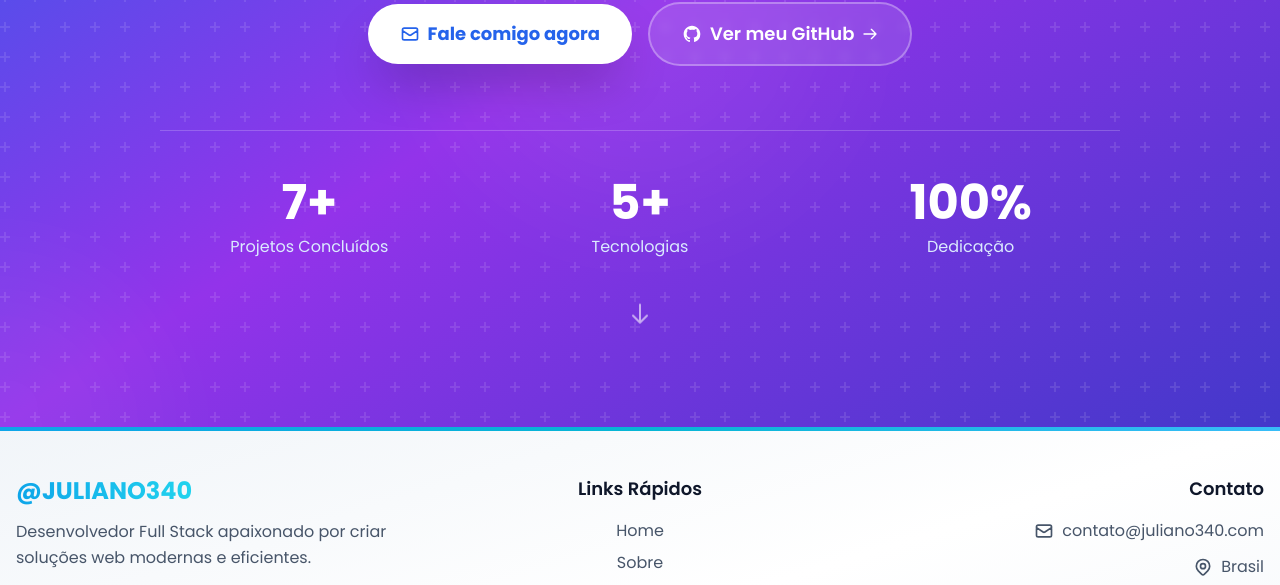
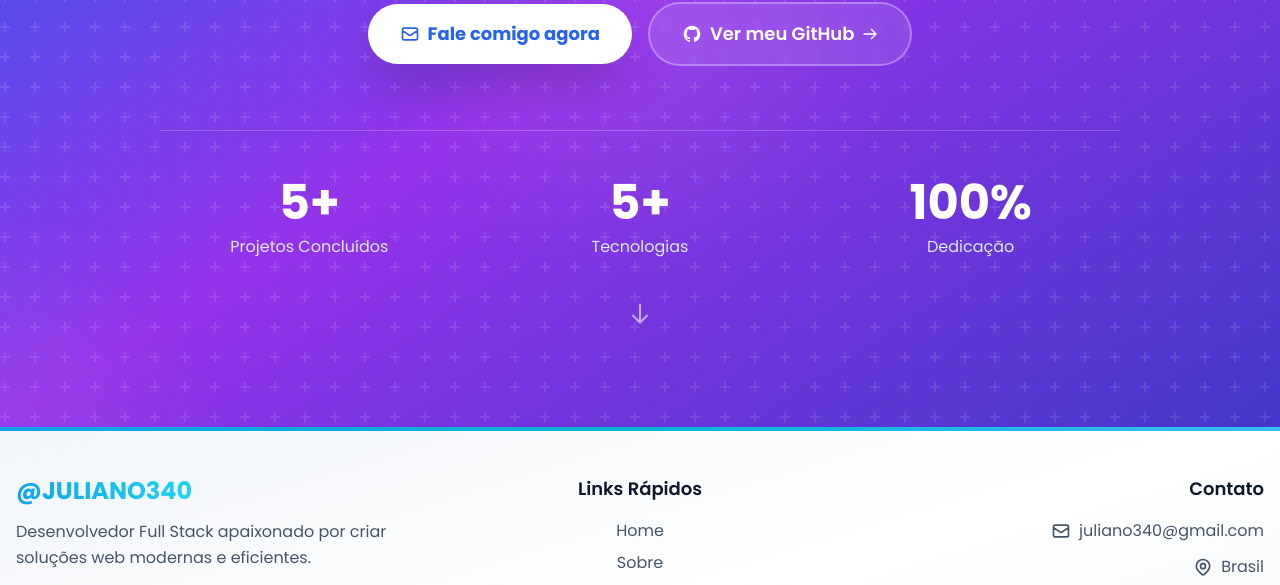
Before and after one commit to juliano340/site-vercel, a Next.js app: page /home in a window 1280 px wide. Shown: the part 5079-5664 px from the top of the page. Built offline with nearby package versions, Linux system fonts and the light colour scheme.

Commit message:
feat: ajusta email de contato

```diff
--- a/src/pages/components/CtaSection.js
+++ b/src/pages/components/CtaSection.js
@@ -5,7 +5,7 @@ const CtaSection = () => {
   return (
     <div className="relative bg-gradient-to-br from-blue-600 via-purple-600 to-indigo-700 text-white py-24 overflow-hidden">
       {/* Animated Background Elements */}
-        <div className="absolute inset-0 overflow-hidden">
+      <div className="absolute inset-0 overflow-hidden">
         <div className="absolute -top-40 -right-40 w-80 h-80 bg-white/10 rounded-full blur-3xl animate-pulse-opacity"></div>
         <div className="absolute -bottom-40 -left-40 w-80 h-80 bg-white/10 rounded-full blur-3xl animate-pulse-opacity animation-delay-2000"></div>
         <div className="absolute top-1/2 left-1/2 transform -translate-x-1/2 -translate-y-1/2 w-96 h-96 bg-white/5 rounded-full blur-3xl"></div>
@@ -75,7 +75,7 @@ const CtaSection = () => {
         <div className="mt-16 pt-12 border-t border-white/20">
           <div className="grid grid-cols-1 md:grid-cols-3 gap-8">
             <div className="group">
-              <div className="text-4xl md:text-5xl font-bold mb-2 group-hover:scale-110 transition-transform">7+</div>
+              <div className="text-4xl md:text-5xl font-bold mb-2 group-hover:scale-110 transition-transform">5+</div>
               <div className="text-blue-100">Projetos Concluídos</div>
             </div>
             <div className="group">
--- a/src/pages/components/Footer.js
+++ b/src/pages/components/Footer.js
@@ -98,13 +98,13 @@ const Footer = () => {
             <h4 className="mb-4 text-lg font-semibold text-slate-900 dark:text-white">Contato</h4>
             <div className="space-y-3 text-slate-600 dark:text-gray-400">
               <a
-                href={`mailto:${['contato', 'juliano340.com'].join('@')}`}
+                href={`mailto:${['juliano340', 'gmail.com'].join('@')}`}
                 className="flex items-center justify-center gap-2 transition-colors hover:text-cyan-700 dark:hover:text-cyan-300 md:justify-end"
               >
                 <svg className="w-5 h-5" fill="none" stroke="currentColor" viewBox="0 0 24 24" aria-hidden="true">
                   <path strokeLinecap="round" strokeLinejoin="round" strokeWidth={2} d="M3 8l7.89 5.26a2 2 0 002.22 0L21 8M5 19h14a2 2 0 002-2V7a2 2 0 00-2-2H5a2 2 0 00-2 2v10a2 2 0 002 2z" />
                 </svg>
-                {['contato', 'juliano340.com'].join('@')}
+                {['juliano340', 'gmail.com'].join('@')}
               </a>
               <div className="flex items-center justify-center md:justify-end gap-2">
                 <svg className="w-5 h-5" fill="none" stroke="currentColor" viewBox="0 0 24 24" aria-hidden="true">
```
